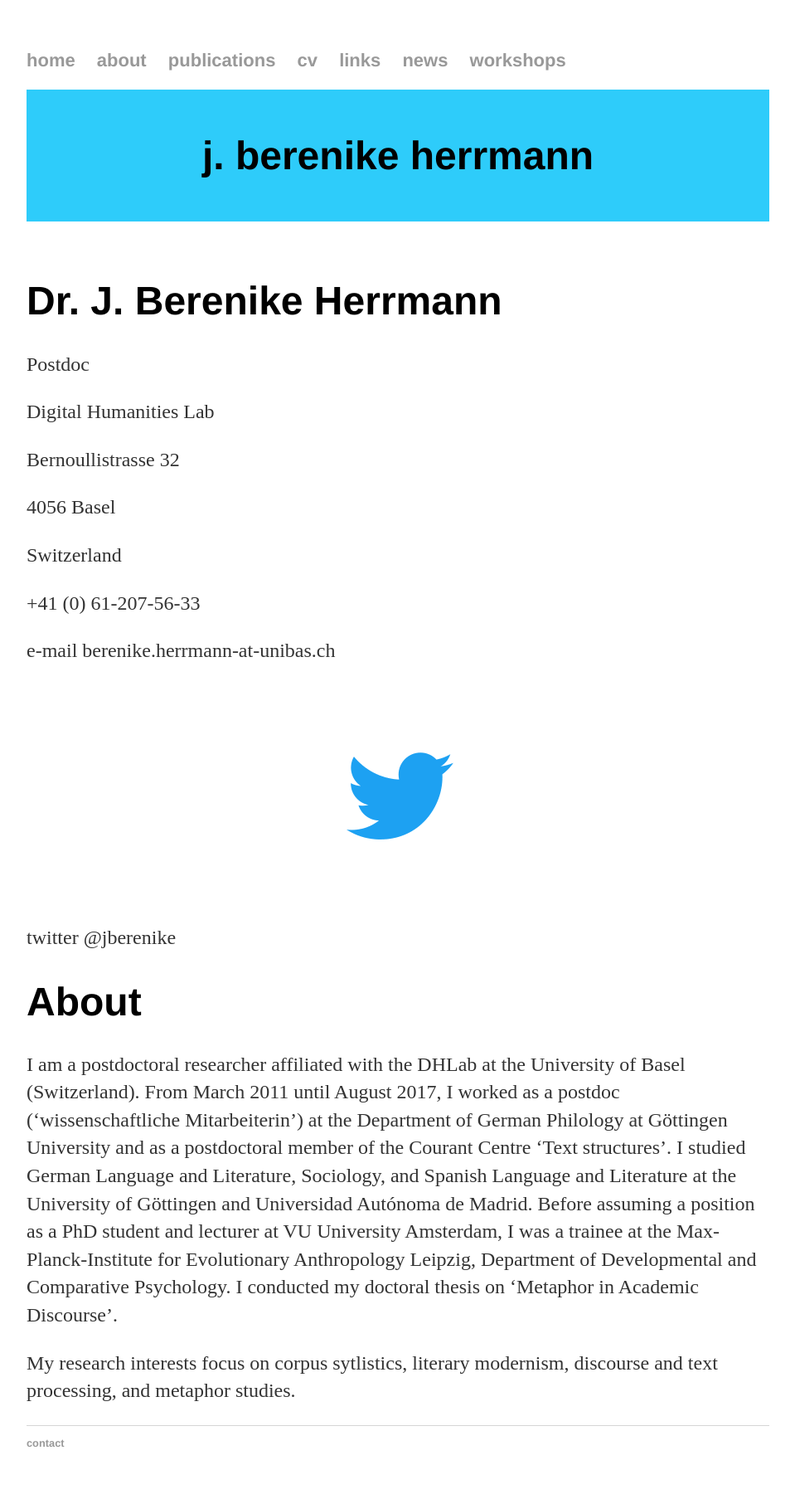
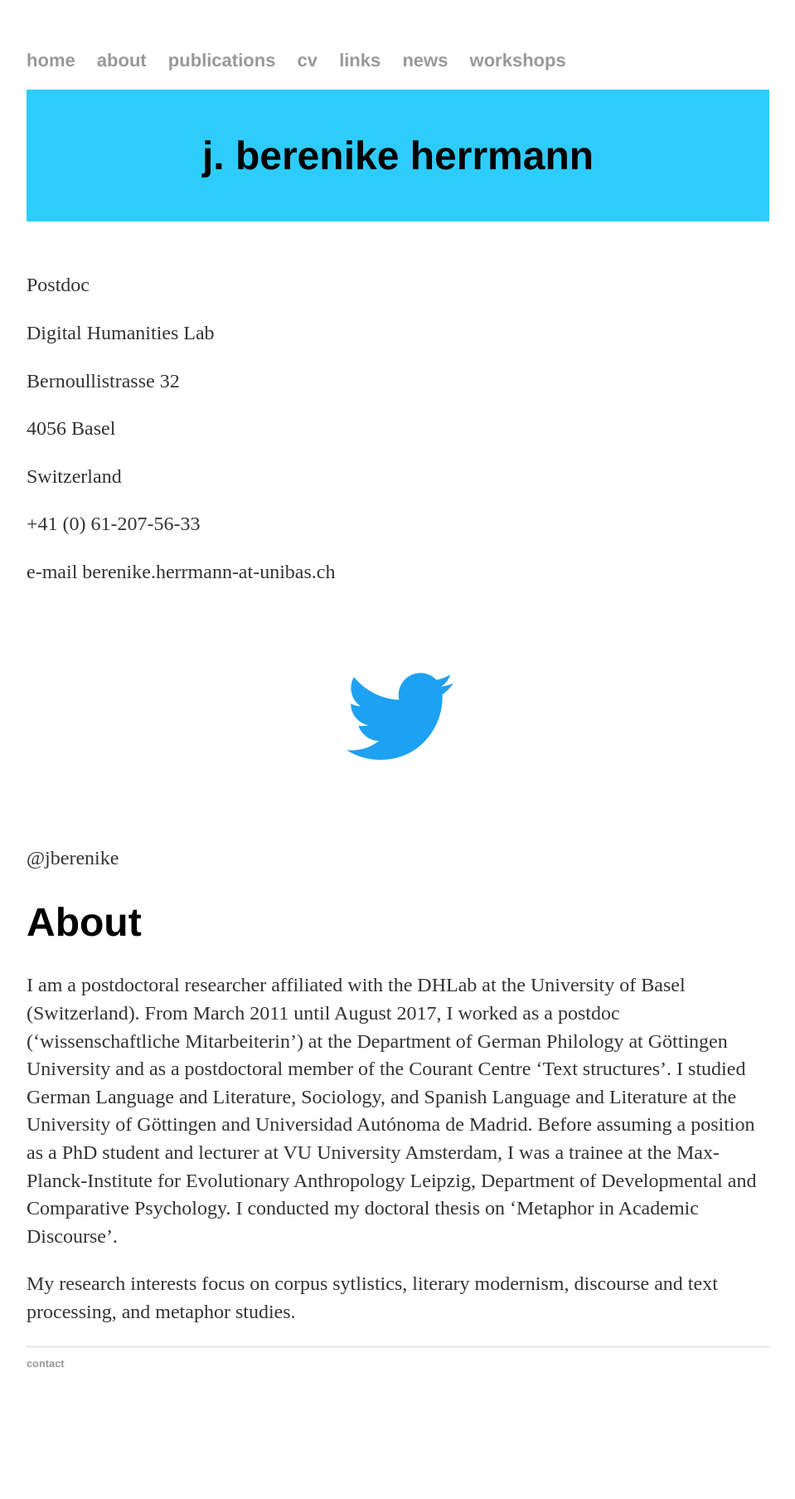
Before and after one commit to jberenike/jberenike.github.io, a Jekyll site: the page built from about.md, in a window 1280 px wide. Shown: the whole page at 83% size, without its empty margins (160-1119 px from the left). Built offline with Jekyll 4.4.1, drawn with Linux system fonts in a browser that asks for light colours; our own code applies the rules of GitHub Pages for plain Markdown files; after the commit the page ends 1711 px from its top, so only the background shows below that.

Commit message:
Update about.md

```diff
--- a/about.md
+++ b/about.md
@@ -1,5 +1,3 @@
-# Dr. J. Berenike Herrmann
-
 Postdoc
 
 Digital Humanities Lab
@@ -15,7 +13,7 @@ Switzerland
 
 e-mail berenike.herrmann-at-unibas.ch
 
-<img src="images/twitter.PNG" alt="twitter" class="ri"/>twitter @jberenike
+<img src="images/twitter.png" alt="twitter" class="ri"/> @jberenike
 
 # About
 
```
